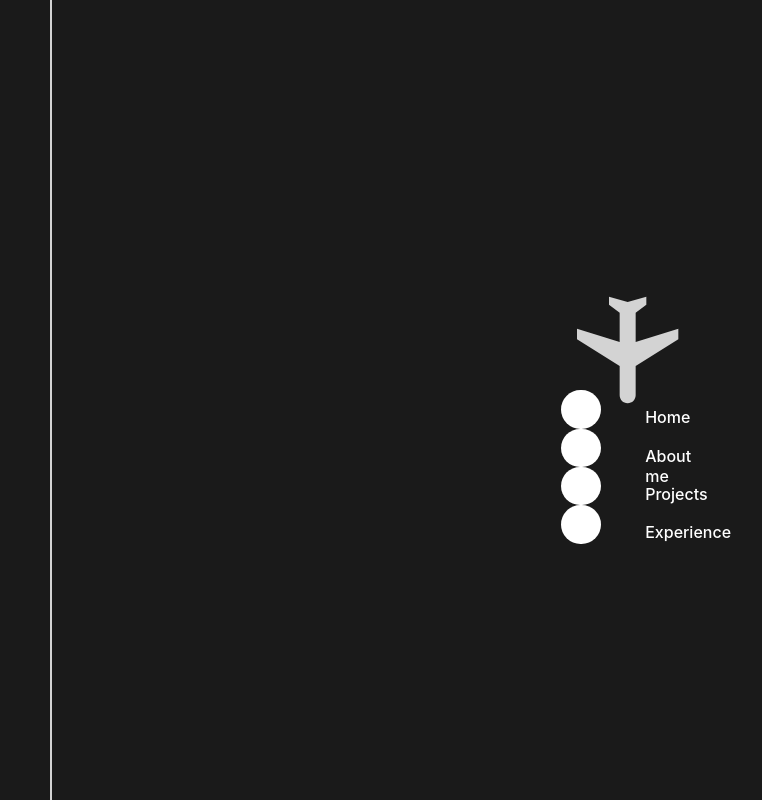
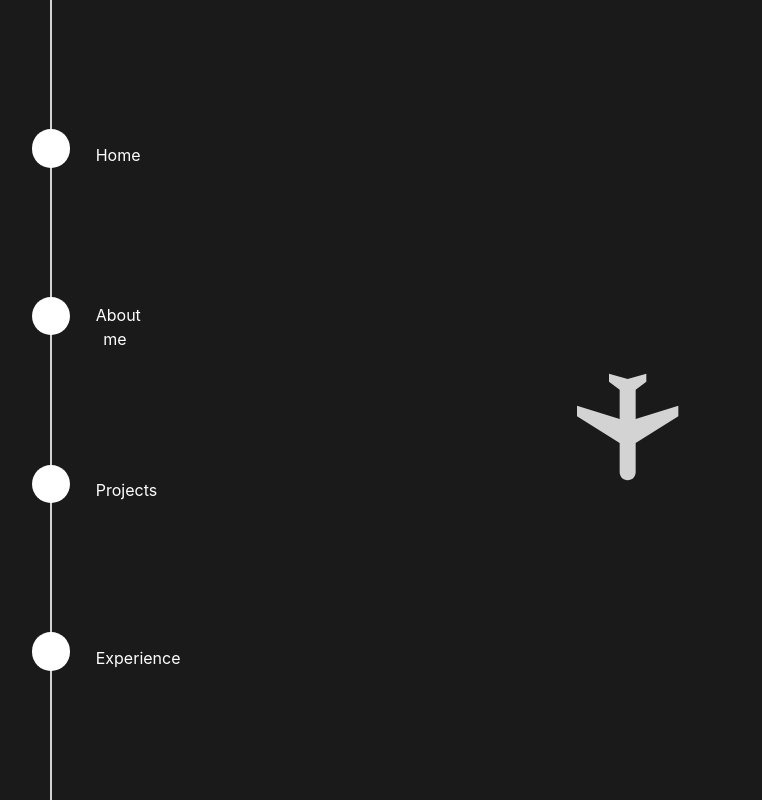
Before and after one commit to FilipLeTran/filipletran.github.io, a React (Vite) app: page / in a window 1280 px wide. Shown: the whole page, without its empty margins (15-777 px from the left). Built offline with nearby package versions, Linux system fonts and the light colour scheme.

Commit message:
place landing points in navigation properly to the side

```diff
--- a/src/components/navbar/LandingPoint.tsx
+++ b/src/components/navbar/LandingPoint.tsx
@@ -1,13 +1,11 @@
 import { styled } from '@mui/system';
-import React, { Component } from 'react'
 import LandingText from './LandingText';
 
 
 const Point = styled('button')({
     position: 'relative',
-    // left: '3.7vw',
     backgroundColor: 'white',
-    borderRadius: '3vw',
+    borderRadius: '10000px',
     width: '3vw',
     height: '3vw'
 });
@@ -17,7 +15,7 @@ export default function LandingPoint(props: { linkName: string; }) {
     const { linkName } = props;
 
     return (
-        <Point className=''>
+        <Point className='reset-button'>
             <LandingText content={linkName}/>
         </Point>
     );
--- a/src/components/navbar/LandingText.tsx
+++ b/src/components/navbar/LandingText.tsx
@@ -1,8 +1,4 @@
 import { styled } from '@mui/system';
-
-interface LandingText {
-    content: string;
-}
 
 const Text = styled('div')({
     position: 'relative',
@@ -12,7 +8,7 @@ const Text = styled('div')({
 });
 
 
-export default function LandingText(props: LandingText){
+export default function LandingText(props: {content: string}){
 
     const { content } = props;
 
--- a/src/components/navbar/RenderLandingPoints.tsx
+++ b/src/components/navbar/RenderLandingPoints.tsx
@@ -12,8 +12,13 @@ const links: Array<string> = [
 const linksItems = links.map( link => <LandingPoint linkName={link}/>)
 
 const RenderedLandingPoints = styled('div')({
+    position: 'absolute',
+    top: 0,
+    left: '3.65vw',
     display: 'flex',
-    flexDirection: 'column'
+    flexDirection: 'column',
+    justifyContent: 'space-evenly',
+    height: '100vh'
 })
 
 
```
